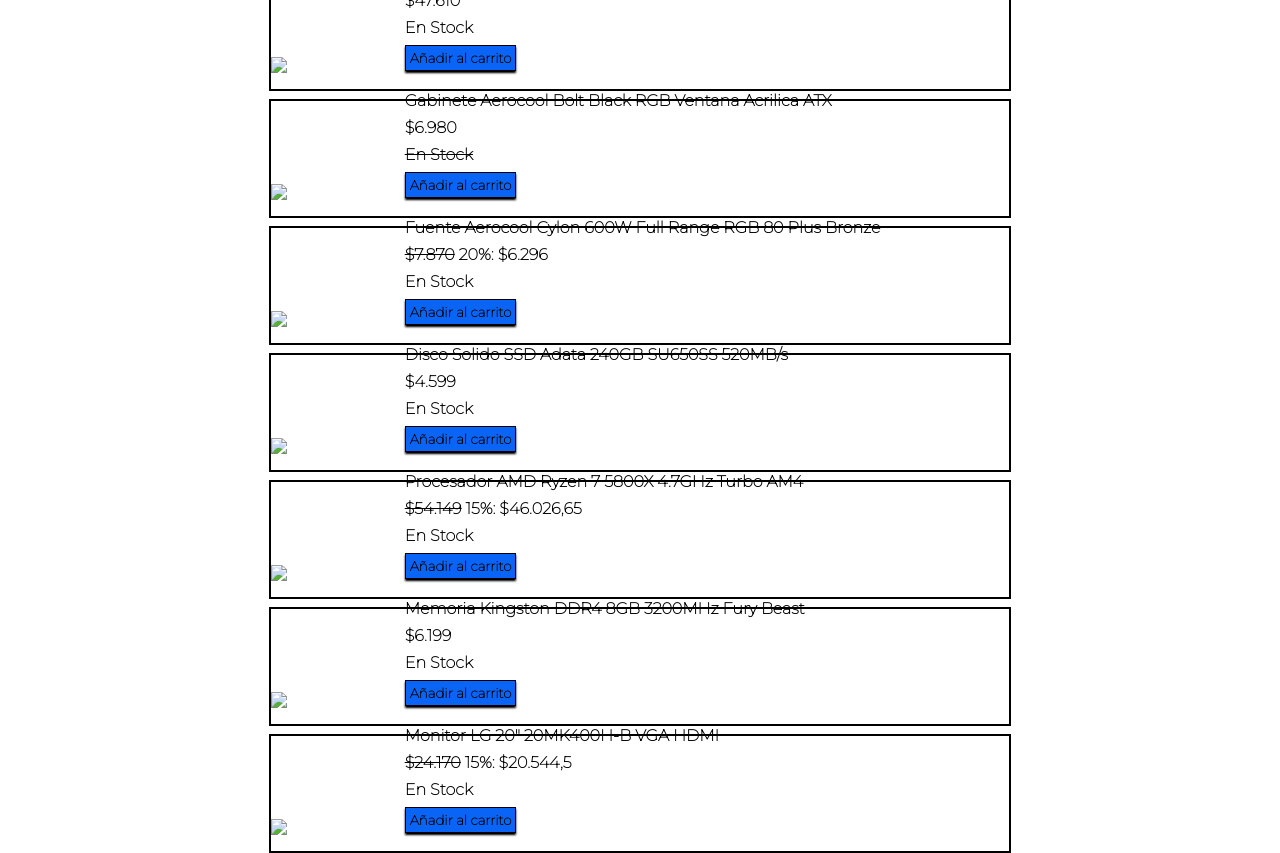
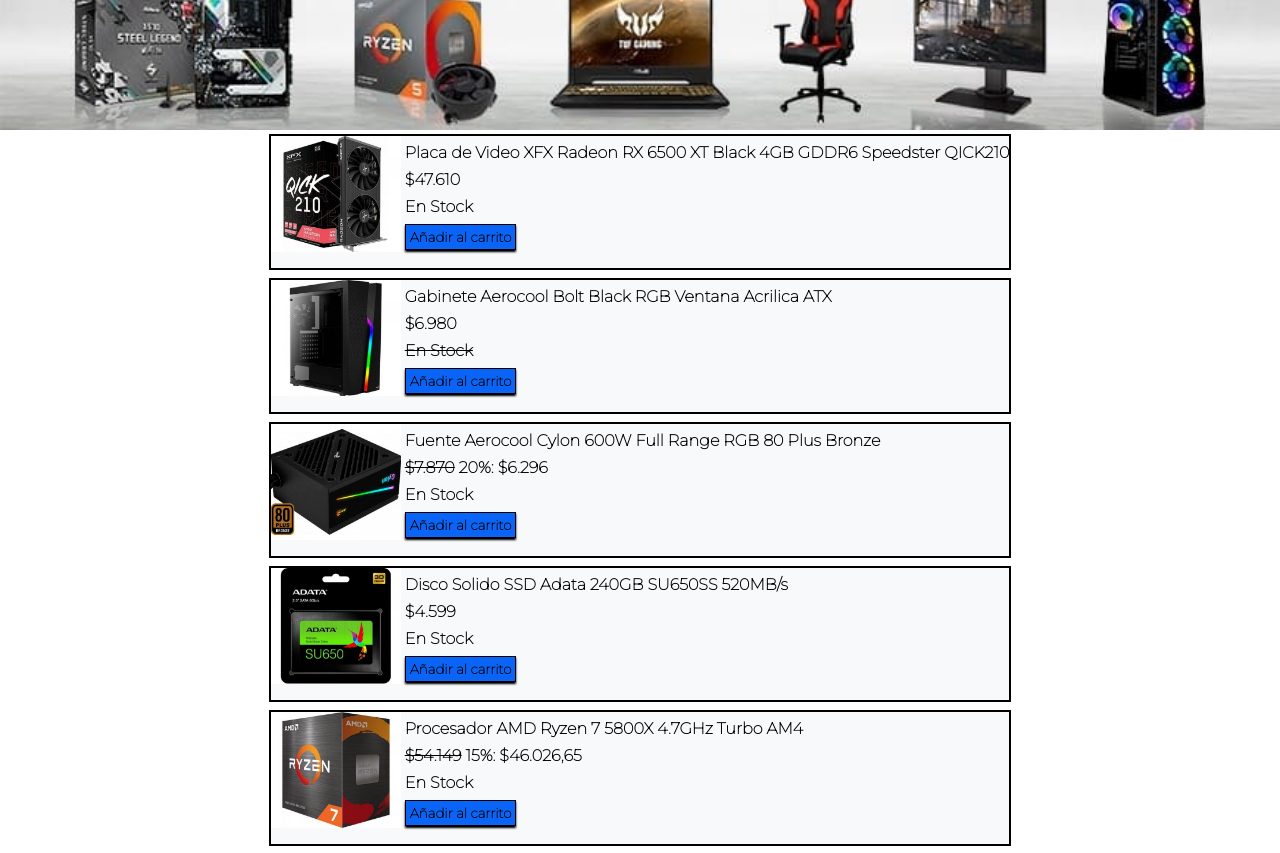
Before and after one commit to MauriiS/citystore-mauricio-sanchez, a plain HTML site: page pages/productos.html in a window 1280 px wide. Shown: the part 105-958 px from the top of the page. Drawn offline with Linux system fonts and the light colour scheme; files that its build step writes are made by us from their sources.

Commit message:
optimizado

```diff
--- a/css/style.css
+++ b/css/style.css
@@ -89,7 +89,8 @@
 
 .productos {
   border: solid 2px;
-  margin-bottom: 8px; }
+  margin-bottom: 8px;
+  background-color: #f8f9fa; }
 
 .productos__img {
   display: inline-block;
--- a/pages/productos.html
+++ b/pages/productos.html
@@ -9,9 +9,9 @@
 	<!-- Descripción de la página -->
 	<meta name="description" content="Productos para PC. Gabinetes, Monitores, Memorias Ram, Tarjetas de Video, Discos Solidos, Procesadores, etc.">
 	<!-- CSS File -->
-	<link rel="stylesheet" type="text/css" href="css/style.css">
+	<link rel="stylesheet" type="text/css" href="../css/style.css">
 	<!-- Favicon -->
-	<link rel="icon" href="multimedia/logo.png">
+	<link rel="icon" href="../multimedia/logo.png">
 	<!-- Google Fonts -->
 	<link href="https://fonts.googleapis.com/css2?family=Montserrat:wght@100&display=swap" rel="stylesheet">
 	<title>Productos</title>
@@ -36,14 +36,14 @@
 		<!-- Empieza main -->
 		<!-- Portada productos -->
 		<section class="section__portada">
-			<img src="multimedia/portada-productos.jpg" alt="portada-productos" class="portada-productos__img">
+			<img src="../multimedia/portada-productos.jpg" alt="portada-productos" class="portada-productos__img">
 			<h1 class="titulo-productos">Productos</h1>
 		</section>
 		<!-- Empieza productos -->
 		<section class="section__productos">
 			<div class="productos__div">
 				<div class="productos">
-					<img src="multimedia/placa-de-video-radeon-rx-6500-xt.jpg" class="productos__img">
+					<img src="../multimedia/placa-de-video-radeon-rx-6500-xt.jpg" class="productos__img">
 					<ul class="productos__ul">
 						<li class="productos__ul--li"><a href="productos.html">Placa de Video XFX Radeon RX 6500 XT Black 4GB GDDR6 Speedster QICK210</a></li>
 						<li class="productos__ul--li">$47.610</li>
@@ -52,7 +52,7 @@
 					</ul>
 				</div>
 				<div class="productos">
-					<img src="multimedia/gabinete-aerocool-bolt-black-rgb.jpg" class="productos__img">
+					<img src="../multimedia/gabinete-aerocool-bolt-black-rgb.jpg" class="productos__img">
 					<ul class="productos__ul">
 						<li class="productos__ul--li"><a href="productos.html">Gabinete Aerocool Bolt Black RGB Ventana Acrilica ATX</a></li>
 						<li class="productos__ul--li">$6.980</li>
@@ -61,7 +61,7 @@
 					</ul>
 				</div>
 				<div class="productos">
-					<img src="multimedia/fuente-aerocool-cylon-600w.jpg" class="productos__img">
+					<img src="../multimedia/fuente-aerocool-cylon-600w.jpg" class="productos__img">
 					<ul class="productos__ul">
 						<li class="productos__ul--li"><a href="productos.html">Fuente Aerocool Cylon 600W Full Range RGB 80 Plus Bronze</a></li>
 						<li class="productos__ul--li"><span class="tachado-desc">$7.870</span> 20%: $6.296</li>
@@ -70,7 +70,7 @@
 					</ul>
 				</div>
 				<div class="productos">
-					<img src="multimedia/disco-solido-ssd-adata-240gb.jpg" class="productos__img">
+					<img src="../multimedia/disco-solido-ssd-adata-240gb.jpg" class="productos__img">
 					<ul class="productos__ul">
 						<li class="productos__ul--li"><a href="productos.html">Disco Solido SSD Adata 240GB SU650SS 520MB/s</a></li>
 						<li class="productos__ul--li">$4.599</li>
@@ -79,7 +79,7 @@
 					</ul>
 				</div>
 				<div class="productos">
-					<img src="multimedia/procesador-amd-ryzen-7-5800x-4-7ghz-turbo-am4.jpg" class="productos__img">
+					<img src="../multimedia/procesador-amd-ryzen-7-5800x-4-7ghz-turbo-am4.jpg" class="productos__img">
 					<ul class="productos__ul">
 						<li class="productos__ul--li"><a href="productos.html">Procesador AMD Ryzen 7 5800X 4.7GHz Turbo AM4</a></li>
 						<li class="productos__ul--li"><span class="tachado-desc">$54.149</span> 15%: $46.026,65</li>
@@ -88,7 +88,7 @@
 					</ul>
 				</div>
 				<div class="productos">
-					<img src="multimedia/memoria-kingston-ddr4-8gb-3200mhz.jpg" class="productos__img">
+					<img src="../multimedia/memoria-kingston-ddr4-8gb-3200mhz.jpg" class="productos__img">
 					<ul class="productos__ul">
 						<li class="productos__ul--li"><a href="productos.html">Memoria Kingston DDR4 8GB 3200MHz Fury Beast</a></li>
 						<li class="productos__ul--li">$6.199</li>
@@ -97,7 +97,7 @@
 					</ul>
 				</div>
 				<div class="productos">
-					<img src="multimedia/monitor-lg-20-20mk400h-b.jpg" class="productos__img">
+					<img src="../multimedia/monitor-lg-20-20mk400h-b.jpg" class="productos__img">
 					<ul class="productos__ul">
 						<li class="productos__ul--li"><a href="productos.html">Monitor LG 20" 20MK400H-B VGA HDMI</a></li>
 						<li class="productos__ul--li"><span class="tachado-desc">$24.170</span> 15%: $20.544,5</li>
--- a/scss/main.scss
+++ b/scss/main.scss
@@ -28,6 +28,7 @@
 .productos {
 	border: solid 2px;
 	margin-bottom: 8px;
+	background-color: #f8f9fa;
 }
 
 .productos__img {
```
Also changed, not shown: index.html (+4 -4 lines), pages/carrito.html (+2 -2 lines), pages/contacto.html (+2 -2 lines), pages/descuentos.html (+6 -6 lines).
